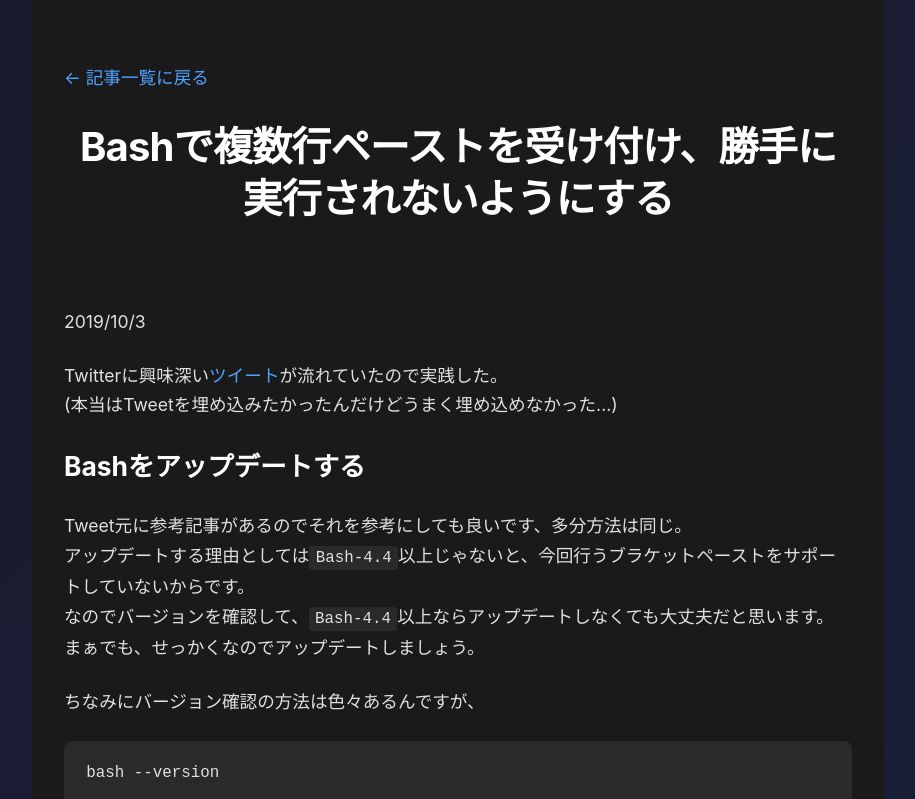
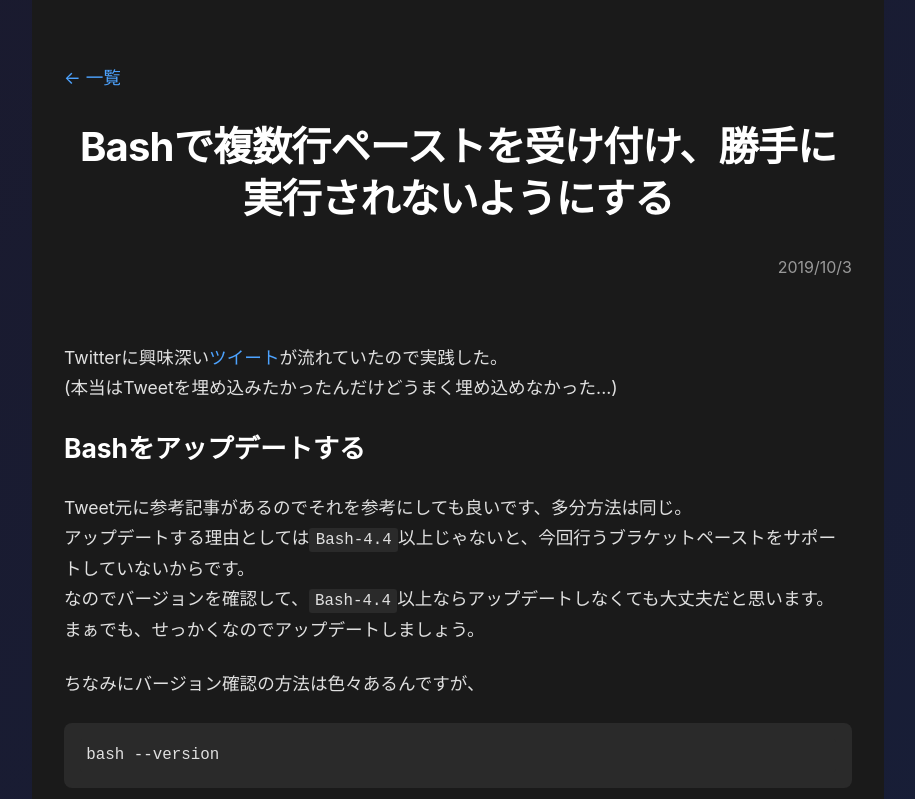
Before and after one commit to rhiroe/rhiroe.github.io, a Next.js app: page /blog/accept_multi-line_paste_in_bash in a window 1280 px wide. Shown: the top 799 px of the page, without its empty margins (182-1097 px from the left). Built offline with nearby package versions, Linux system fonts and the light colour scheme.

Commit message:
feat: update blog post navigation link and adjust date display

```diff
--- a/src/pages/blog/[slug].tsx
+++ b/src/pages/blog/[slug].tsx
@@ -57,12 +57,12 @@
             <main className={styles.main}>
                 <article>
                     <Link href="/blog" className={styles.backLink}>
-                        ← 記事一覧に戻る
+                        &larr; 一覧
                     </Link>
                     <h1 className={styles.title}>{post.title}</h1>
+                    <p style={{ textAlign: 'right', color: '#999' }}>{post.date}</p>
                     <div className={styles.grid}>
                         <div>
-                            <p>{post.date}</p>
                             <div dangerouslySetInnerHTML={{ __html: post.content }} />
                         </div>
                     </div>
```
